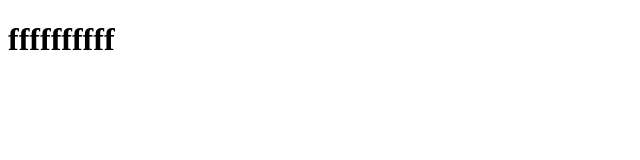
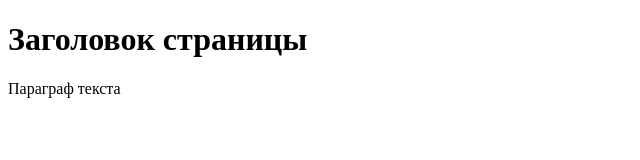
Before and after one commit to Shukhratll/Shukhratll.github.io, a plain HTML site: page index.html in a window 1280 px wide. Shown: the whole page, without its empty margins (0-640 px from the left). Drawn offline with Linux system fonts and the light colour scheme.

Commit message:
Add files via upload

```diff
--- a/index.html
+++ b/index.html
@@ -6,6 +6,7 @@
     <title>Document</title>
 </head>
 <body>
-    <h1>ffffffffff</h1>
+    <h1>Заголовок страницы</h1>
+    <p>Параграф текста</p>
 </body>
 </html>
```
